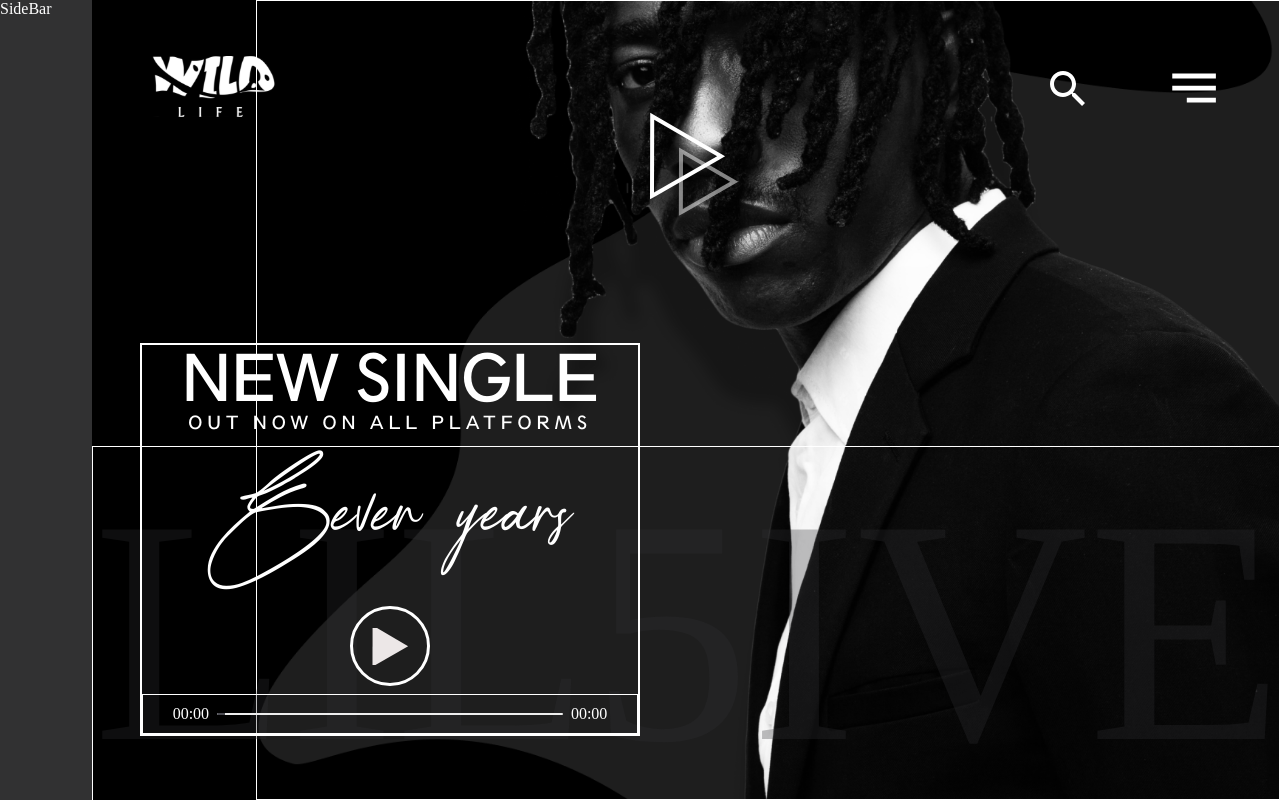
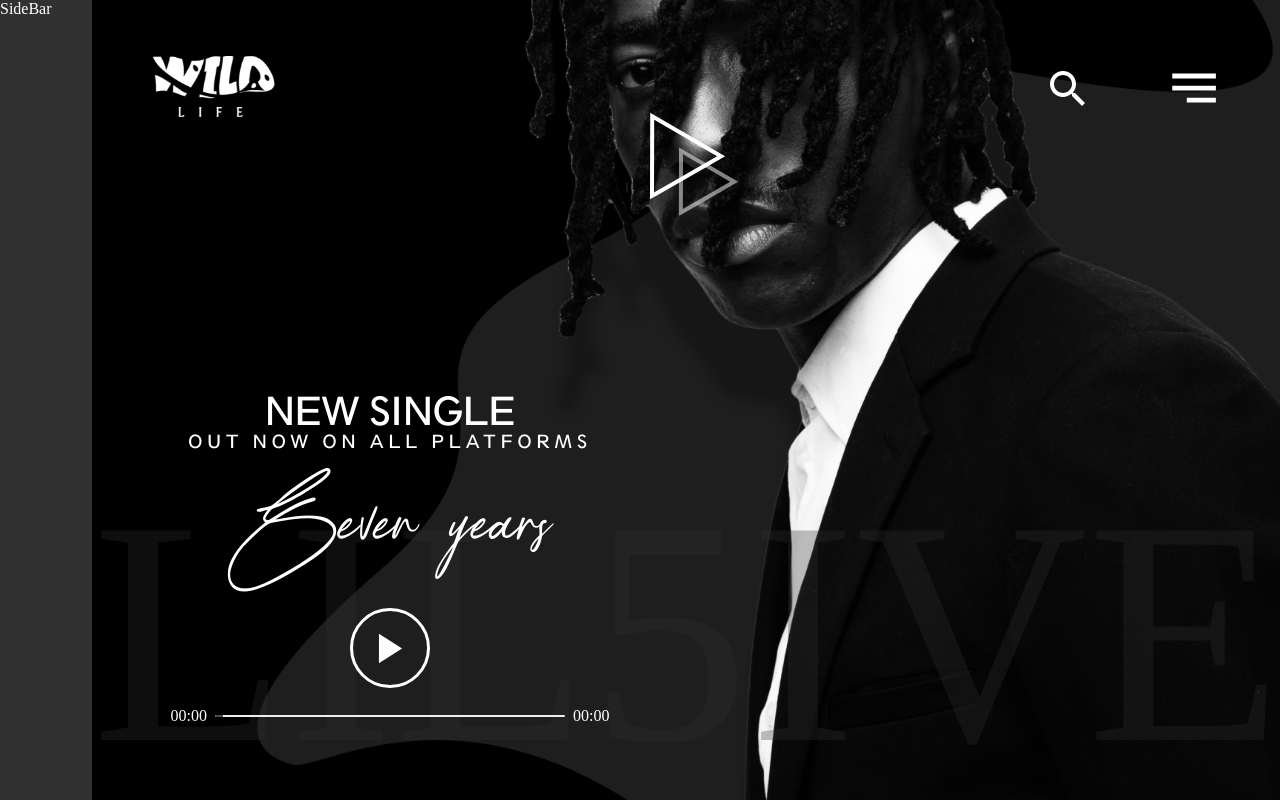
Before and after one commit to Kennybabs-py/lilfive-task, a React (Vite) app: page / in a window 1280 px wide. Built offline with nearby package versions, Linux system fonts and the light colour scheme; a web font is replaced by a local one.

Commit message:
styles: changed icons for play and pause

```diff
--- a/package.json
+++ b/package.json
@@ -11,7 +11,8 @@
   },
   "dependencies": {
     "react": "^18.2.0",
-    "react-dom": "^18.2.0"
+    "react-dom": "^18.2.0",
+    "react-icons": "^4.8.0"
   },
   "devDependencies": {
     "@types/react": "^18.0.28",
--- a/src/components/AudioControl/index.tsx
+++ b/src/components/AudioControl/index.tsx
@@ -6,6 +6,9 @@
   useRef,
   useEffect,
 } from "react";
+import { MdPause } from "react-icons/md";
+import { IoMdPlay } from "react-icons/io";
+
 import PlayIcon from "../../assets/play_icon.svg";
 
 import styles from "./styles.module.scss";
@@ -61,7 +64,8 @@
       role="button"
       onClick={togglePlayPause}
     >
-      <img src={PlayIcon} alt="btn" />
+      {/* <img src={isPlaying ? MdPause : IoMdPlay} alt="btn" /> */}
+      {isPlaying ? <MdPause /> : <IoMdPlay />}
     </div>
   );
 }
--- a/src/components/AudioControl/styles.module.scss
+++ b/src/components/AudioControl/styles.module.scss
@@ -1,17 +1,22 @@
 .play_pause__btn {
   margin: 0.5rem auto;
-  width: 80px;
+  width: 41px;
   aspect-ratio: 1/1;
   border-radius: 50%;
-  border: 3px solid #ffffff;
+  border: 1px solid #ffffff;
   display: flex;
   align-items: center;
   justify-content: center;
   cursor: pointer;
 
-  img {
-    object-fit: cover;
-    display: inline-block;
+  @media (min-width: 1024px) {
+    width: 80px;
+    border: 3px solid #ffffff;
+  }
+
+  svg {
+    fill: #ffffff;
+    display: block;
     height: 50%;
     width: 50%;
   }
--- a/src/components/AudioProgress/styles.module.scss
+++ b/src/components/AudioProgress/styles.module.scss
@@ -1,7 +1,6 @@
 .audio_progress {
   width: 100%;
   min-height: 40px;
-  border: 1px solid white;
   display: flex;
   align-items: center;
   justify-content: center;
--- a/src/components/Header/header.module.scss
+++ b/src/components/Header/header.module.scss
@@ -3,12 +3,16 @@
   top: 0;
   left: 0;
   width: 100%;
-  padding: 56px;
+  padding: 1rem;
   background: transparent;
   display: flex;
   align-items: center;
   justify-content: space-between;
   z-index: 20;
+
+  @media (min-width: 1024px) {
+    padding: 56px;
+  }
 }
 
 .search__hamburger {
--- a/src/components/MusicPlayer/styles.module.scss
+++ b/src/components/MusicPlayer/styles.module.scss
@@ -1,5 +1,4 @@
 .music_player {
-  border: 1px solid white;
   width: 100%;
   height: inherit;
 }
@@ -13,12 +12,13 @@
   h2 {
     font-weight: 400;
     font-size: 64px;
-    line-height: 70px;
+    font-size: clamp(30px, 3vw, 64px);
+    margin-bottom: 0.3rem;
   }
 
   p {
     font-weight: 400;
-    font-size: 18px;
+    font-size: clamp(13px, 2.5vw, 18px);
     letter-spacing: 0.27em;
   }
 }
@@ -30,6 +30,6 @@
   p {
     font-family: "Ronet DEMO";
     font-weight: 400;
-    font-size: 144px;
+    font-size: clamp(80px, 10vw, 144px);
   }
 }
--- a/src/components/SideBar/index.tsx
+++ b/src/components/SideBar/index.tsx
@@ -1,4 +1,4 @@
-import styles from "./styles.module.css";
+import styles from "./styles.module.scss";
 
 export default function SideBar() {
   return <div className={styles.sidebar}>SideBar</div>;
--- a/src/components/SideBar/styles.module.css
+++ b/src/components/SideBar/styles.module.scss
@@ -2,4 +2,9 @@
   width: var(--sidebar-width);
   height: 100%;
   background: #313132;
+  display: none;
+
+  @media (min-width: 1024px) {
+    display: block;
+  }
 }
--- a/src/pages/home/home.module.scss
+++ b/src/pages/home/home.module.scss
@@ -18,7 +18,6 @@
 }
 
 .artist_img_container {
-  border: 1px solid white;
   position: absolute;
   right: 0;
   top: 0;
@@ -47,7 +46,6 @@
   left: 0;
   right: 0;
   width: 100%;
-  border: 1px solid white;
 
   h1 {
     font-family: "Kepler 296";
@@ -61,9 +59,8 @@
 }
 
 .music_player__container {
-  border: 1px solid white;
   position: absolute;
-  bottom: 4rem;
+  bottom: 1.5rem;
   left: 50%;
   transform: translateX(-50%);
   width: 90%;
@@ -72,6 +69,7 @@
 
   @media (min-width: 1024px) {
     left: 3rem;
+    bottom: 4rem;
     transform: none;
   }
 }
--- a/src/pages/index.tsx
+++ b/src/pages/index.tsx
@@ -1,4 +1,4 @@
-import styles from "./pages.module.css";
+import styles from "./pages.module.scss";
 import { SideBar, Header } from "../components";
 import Home from "./home";
 
--- a/src/pages/pages.module.css
+++ b/src/pages/pages.module.scss
@@ -10,7 +10,11 @@
 }
 
 .page__container {
-  width: calc(100vw - var(--sidebar-width));
+  width: 100%;
   height: 100%;
   position: relative;
+
+  @media (min-width: 1024px) {
+    width: calc(100vw - var(--sidebar-width));
+  }
 }
```
Also changed, not shown: 1 other file (tests, documents, lock files or other folders).
